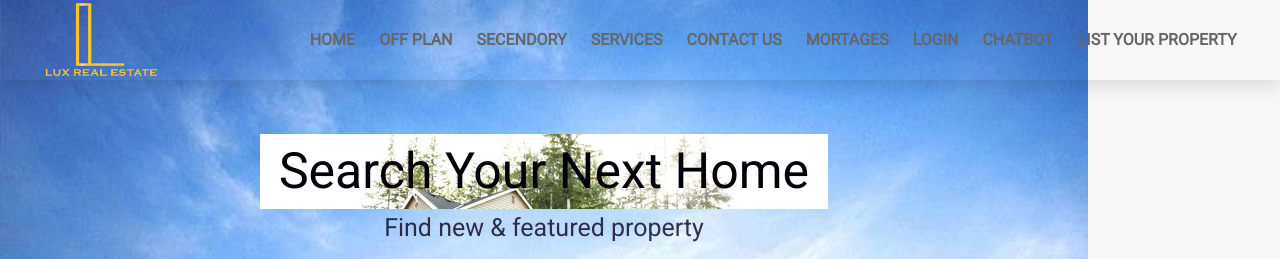
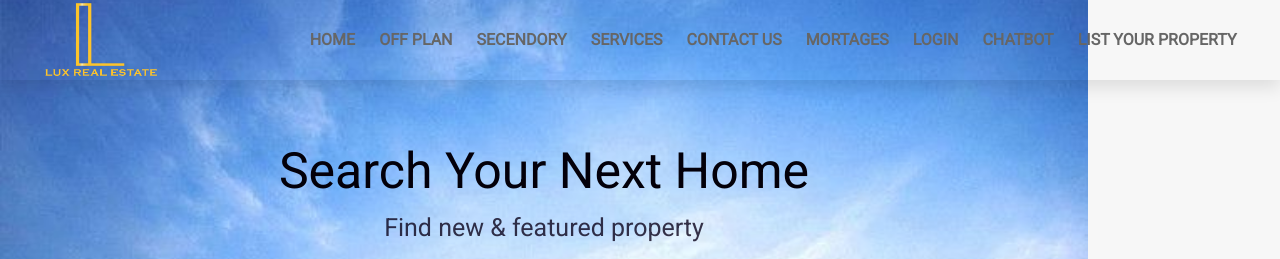
Before and after one commit to SIDRAH008/lux, a React (Vite) app: page / in a window 1280 px wide. Shown: the top 259 px of the page. Built offline with nearby package versions, Linux system fonts and the light colour scheme.

Commit message:
image remove

```diff
--- a/src/pages/index.css
+++ b/src/pages/index.css
@@ -609,7 +609,7 @@ header {
 h1 {
   text-align: center;
   color: #333;
-  background-image: url('se.jpg');
+
 }
 
 img {
```
